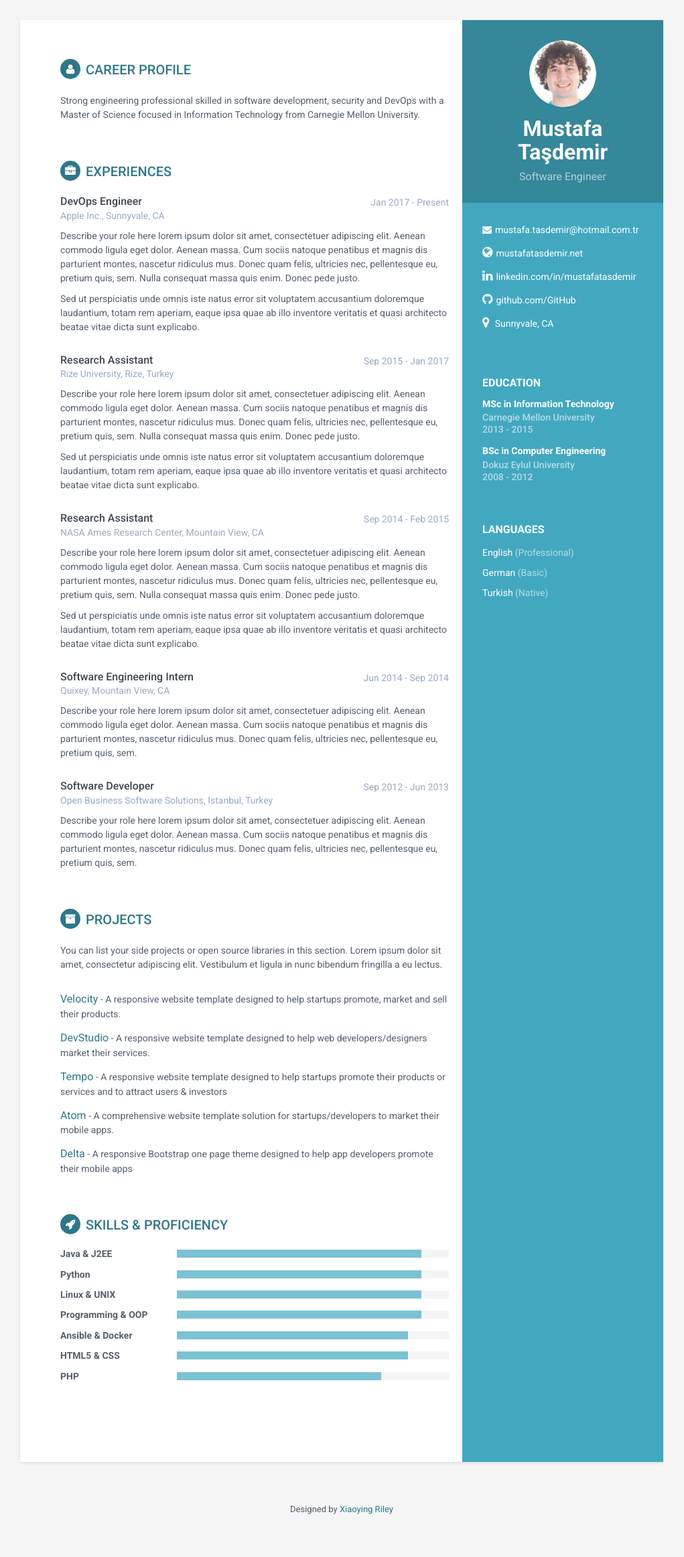
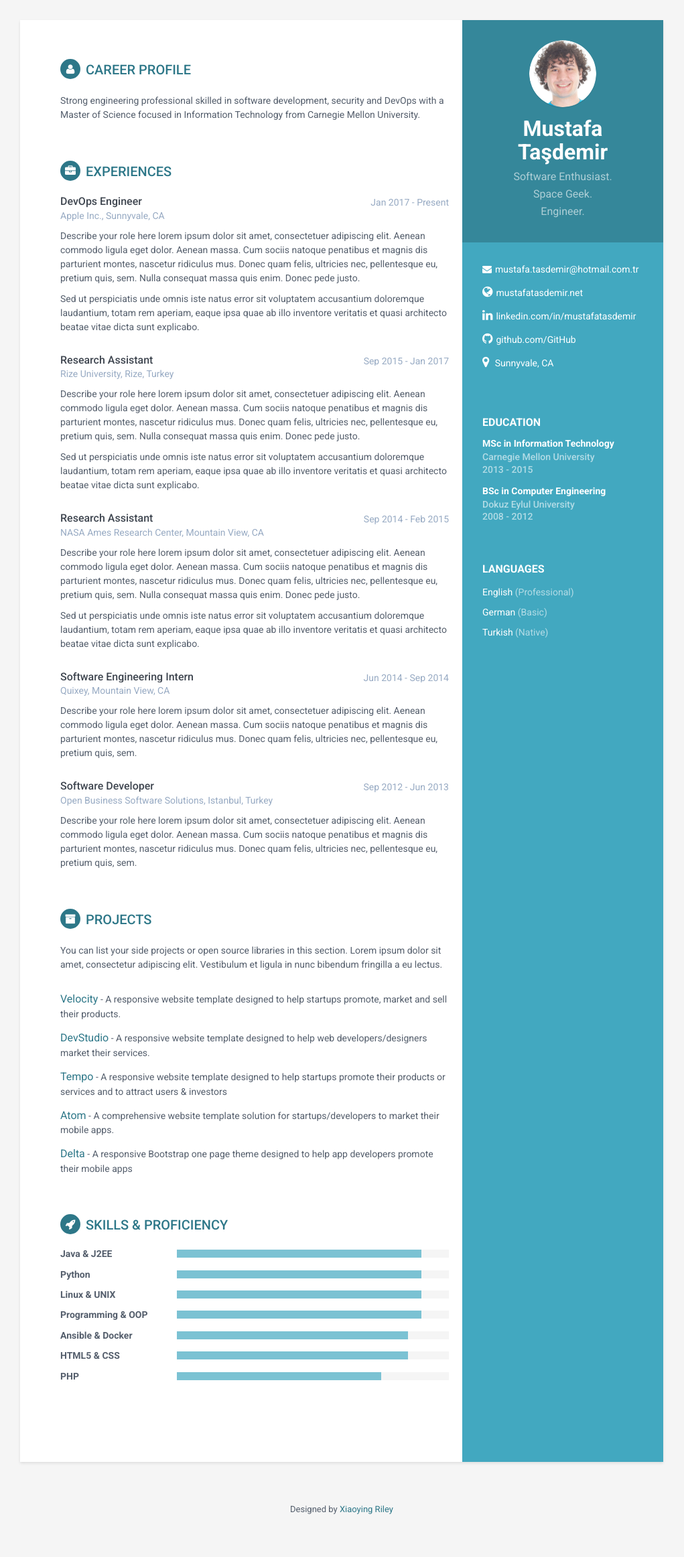
Before and after one commit to mustafatasdemir/mustafatasdemir.github.io, a Jekyll site: the page built from index.html, in a window 1280 px wide. Shown: the whole page at 67% size, without its empty margins (130-1151 px from the left). Built offline with Jekyll 4.4.1, drawn with Linux system fonts in a browser that asks for light colours.

Commit message:
Divided tagline to multiple lines

```diff
--- a/_config.yml
+++ b/_config.yml
@@ -1,12 +1,14 @@
 
 title: ironstone@github
 url: 'https://mustafatasdemir.github.io'
-baseurl: '/' #change it according to your repository name
+baseurl: '/127.0.0.1:4000/' #change it according to your repository name
 
 
 #Profile information
 name: Mustafa Taşdemir
-tagline: Software Engineer
+tagline1: Software Enthusiast.
+tagline2: Space Geek.
+tagline3: Engineer.
 pic: profile.png
 
 #sidebar links
--- a/_includes/sidebar.html
+++ b/_includes/sidebar.html
@@ -5,7 +5,9 @@
             <div class="profile-container">
                 <img class="profile-img" src="{{site.baseurl}}/assets/images/{% if site.pic %}{{ site.pic }}{% else %}profile.png{% endif %}" alt="profile picture" />
                 <h1 class="name">{% if site.name %}{{site.name}}{% endif %}</h1>
-                <h3 class="tagline">{% if site.tagline %}{{site.tagline}}{% endif %}</h3>
+                <h3 class="tagline">{% if site.tagline1 %}{{site.tagline1}}{% endif %}</h3>
+                <h3 class="tagline">{% if site.tagline2 %}{{site.tagline2}}{% endif %}</h3>
+                <h3 class="tagline">{% if site.tagline3 %}{{site.tagline3}}{% endif %}</h3>
             </div><!--//profile-container-->
 
             <div class="contact-container container-block">
--- a/assets/css/styles.css
+++ b/assets/css/styles.css
@@ -86,7 +86,7 @@ p {
   font-size: 16px;
   font-weight: 400;
   margin-top: 0;
-  margin-bottom: 0;
+  margin-bottom: .5em;
 }
 .sidebar-wrapper .profile {
   margin-bottom: 15px;
```
